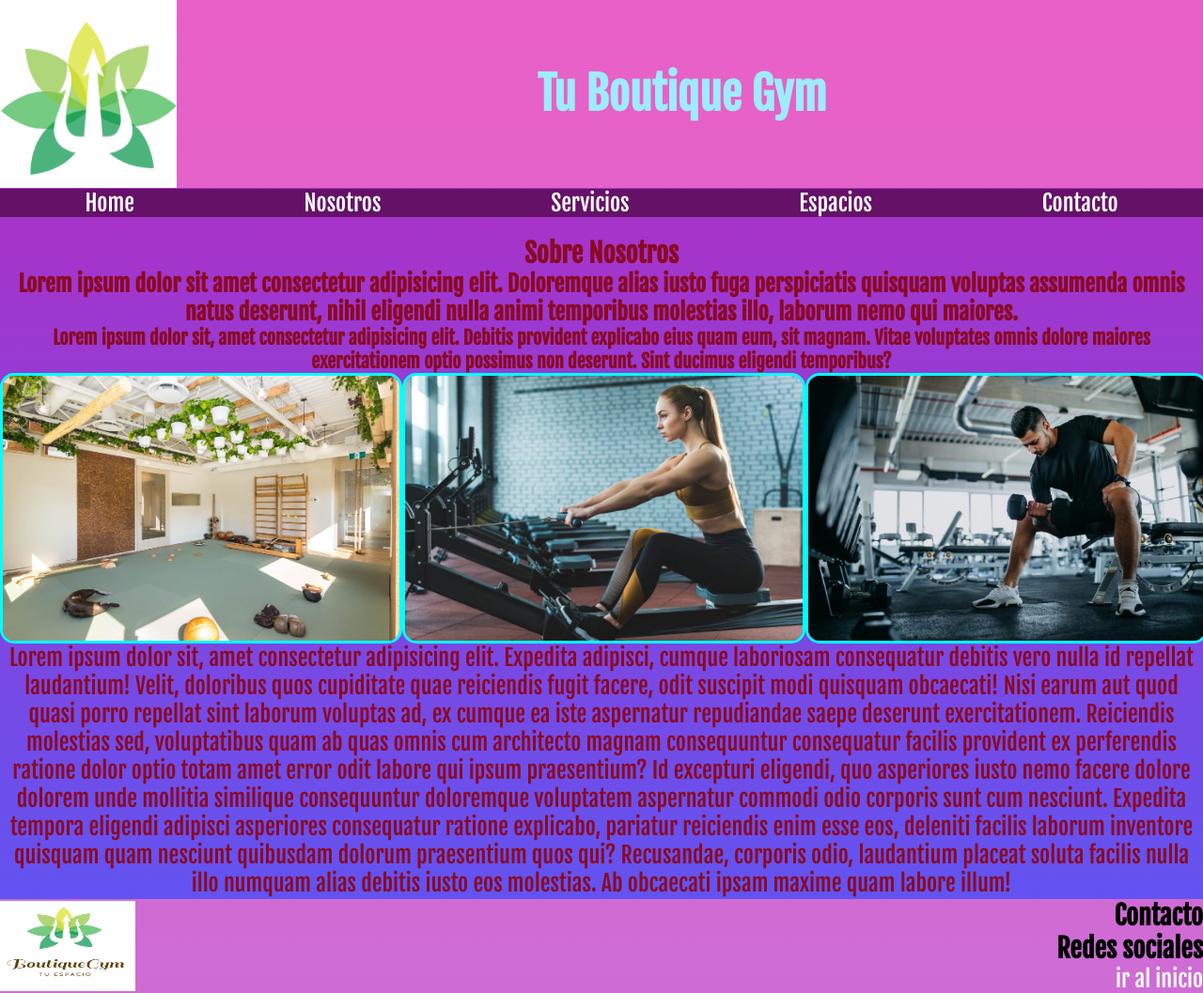
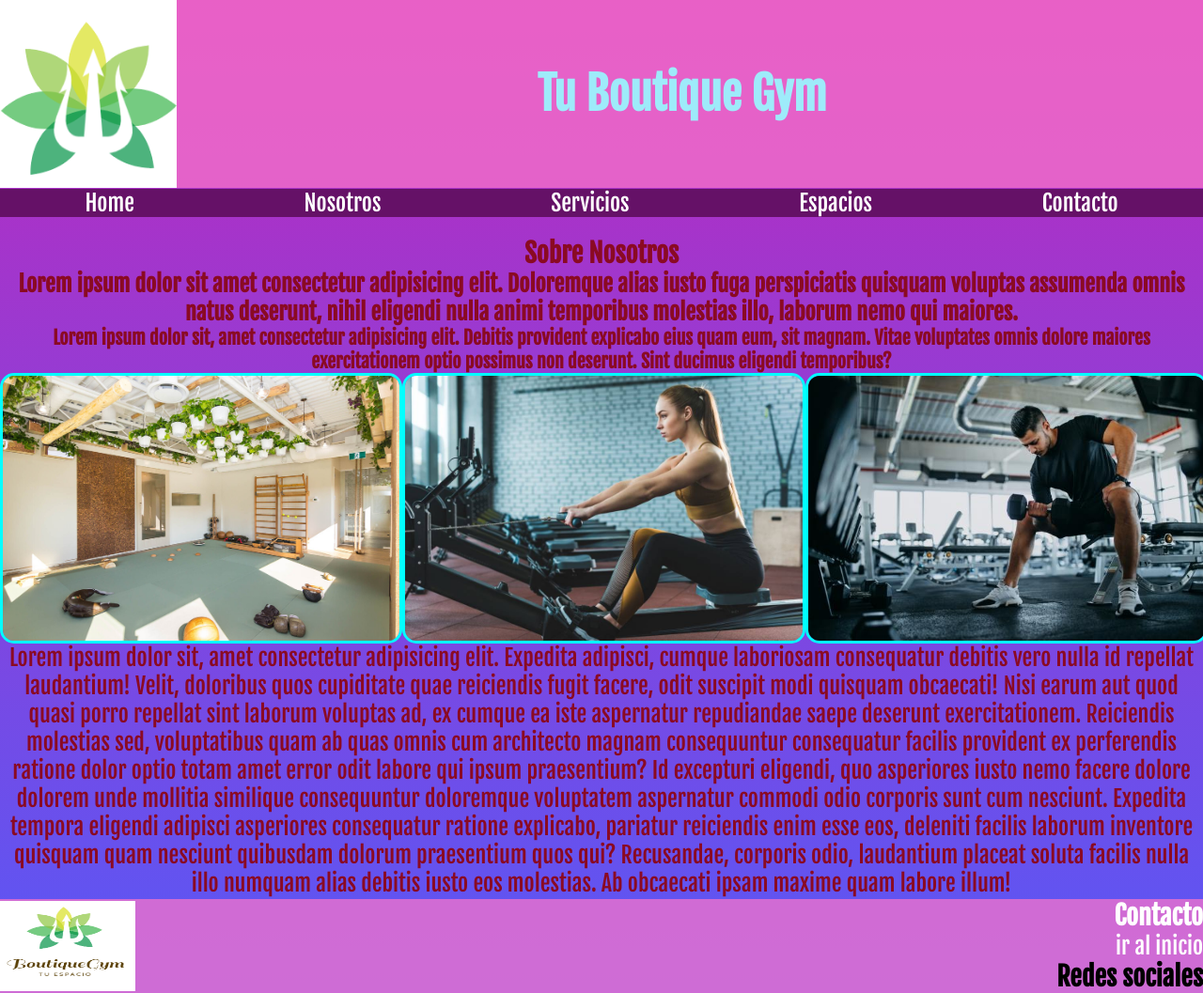
Before and after one commit to GermanOrdo/butique-gym, a plain HTML site: page pages/nosotros.html in a window 1280 px wide. Shown: the whole page at 94% size. Drawn offline with Linux system fonts and the light colour scheme.

Commit message:
website 3.1

```diff
--- a/pages/nosotros.html
+++ b/pages/nosotros.html
@@ -45,10 +45,10 @@
 </body>
 <footer class="FooterG">
     <img class="logofoot" src="../img/LOGO.png" alt="logo">
-    <div class="divFooter   ">
-        <h3 class="footer">Contacto</h3>
-        <h3 class="footer">Redes sociales</h3>
-        <a id="foot" href="../index.html">ir al inicio</a>
+    <div class="divFooter">
+        <h3><a href="contacto.html">Contacto</a></h3>
+        <a href="index.html">ir al inicio</a>
+        <h3>Redes sociales</h3>
     </div>
 </footer>
 </html>
```
Also changed, not shown: index.html (+3 -3 lines), pages/contacto.html (+3 -3 lines), pages/espacios.html (+3 -3 lines), pages/servicios.html (+3 -3 lines).
